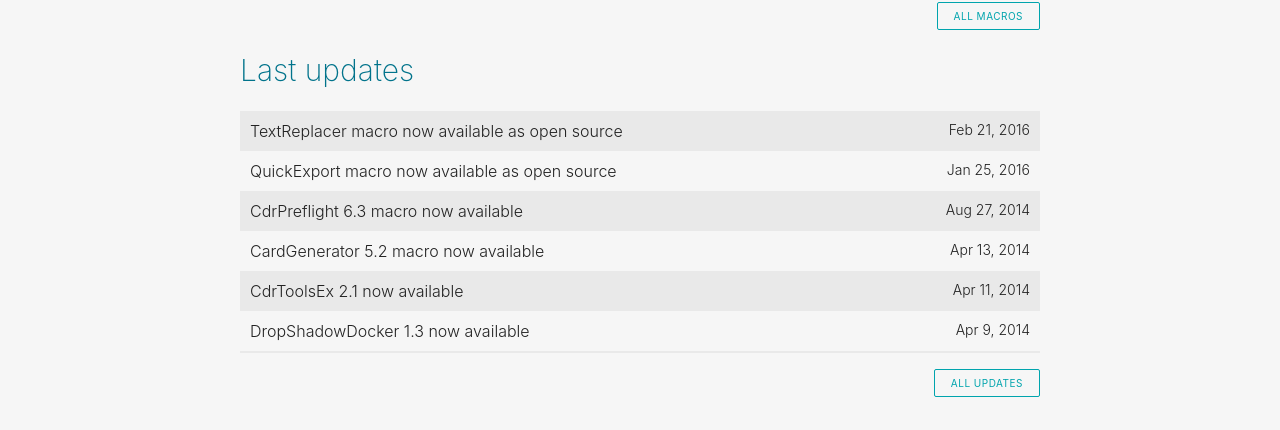
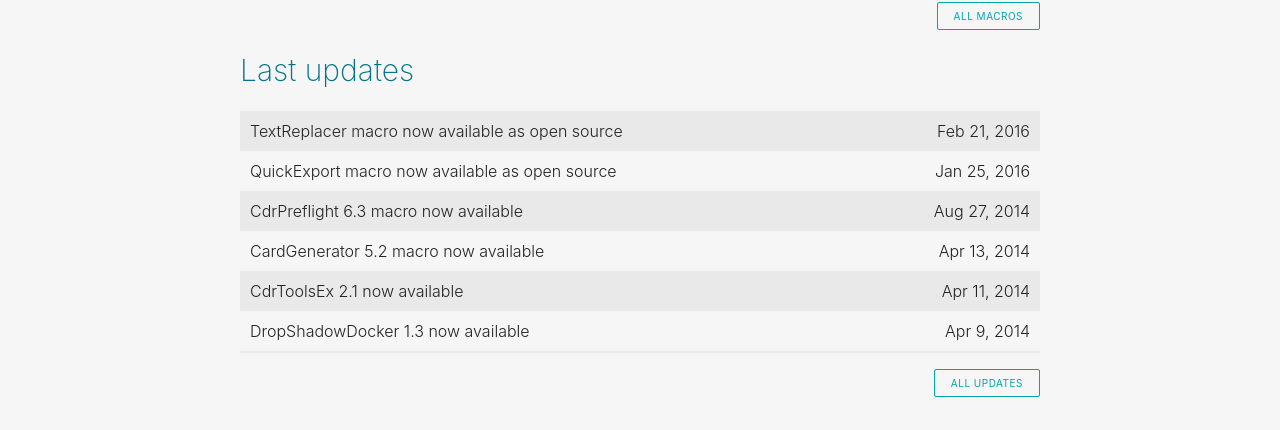
Before and after one commit to cdrpro/cdrpro.github.io, a Jekyll site: the page built from en/index.html, in a window 1280 px wide and 1326 px high. Shown: the part 614-1044 px from the top of the window. Built offline with Jekyll 4.4.1, drawn with Linux system fonts in a browser that asks for light colours.

Commit message:
Updated simple-table & /macros/question-answer/

```diff
--- a/_sass/layout/simple-table.scss
+++ b/_sass/layout/simple-table.scss
@@ -6,15 +6,31 @@
 
     &__row {
         display: flex;
+        flex-direction: column;
+
+        @media #{$tablet} {
+            flex-direction: row;
+        }
 
         &:nth-child(odd) {
             background-color: #e9e9e9;
         }
     }
 
-    &__left-cell,
+    &__left-cell {
+        padding: 6px 10px 2px;
+    }
+
     &__right-cell {
-        padding: 8px 10px;
-        flex: 1 1 50%;
+        padding: 0 10px 10px;
+    }
+
+    @media #{$tablet} {
+
+        &__left-cell,
+        &__right-cell {
+            padding: 8px 10px;
+            flex: 1 1 50%;
+        }
     }
 }
--- a/_sass/pages/home.scss
+++ b/_sass/pages/home.scss
@@ -129,7 +129,14 @@
 .last-updates {
 
     &__left-cell {
-        flex: 1 1 70%;
+        font-size: .85em;
+
+        @media #{$tablet} {
+            font-size: inherit;
+            text-align: right;
+            flex: 1 1 30%;
+            order: 1;
+        }
     }
 
     &__title {
@@ -144,9 +151,10 @@
     }
 
     &__right-cell {
-        font-size: 14px;
-        text-align: right;
-        flex: 1 1 30%;
+
+        @media #{$tablet} {
+            flex: 1 1 70%;
+        }
     }
 
     &__more {
--- a/en/index.html
+++ b/en/index.html
@@ -35,12 +35,10 @@
         {% for update in updates limit:6 %}
         <div class="simple-table__row">
             <div class="simple-table__left-cell  last-updates__left-cell">
-                <h3 class="last-updates__title">
-                    {{ update.title }}
-                </h3>
+                {{ update.date | date: "%b %-d, %Y" }}
             </div>
             <div class="simple-table__right-cell  last-updates__right-cell">
-                {{ update.date | date: "%b %-d, %Y" }}
+                <h3 class="last-updates__title">{{ update.title }}</h3>
             </div>
         </div>
         {% endfor %}
```
Also changed, not shown: macros/question-answer.md (+2 -2 lines).
